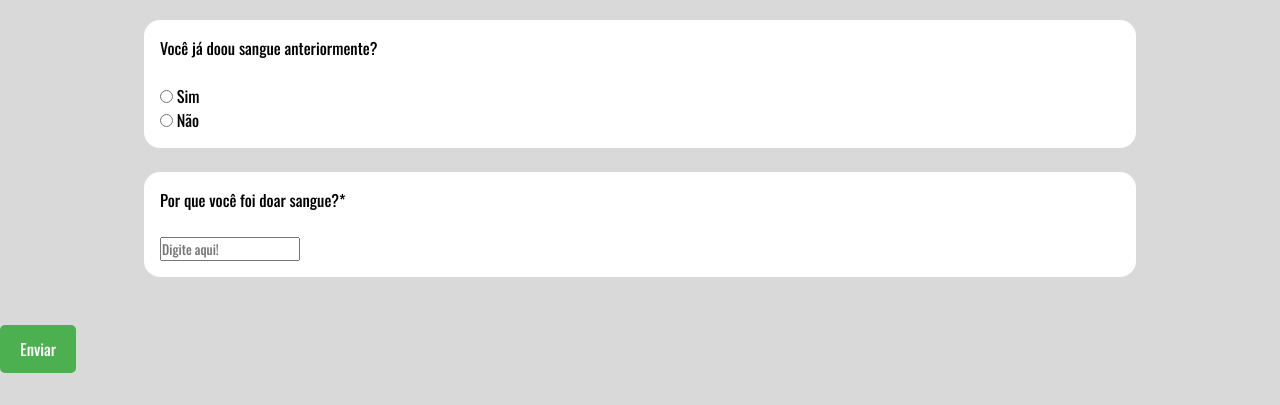
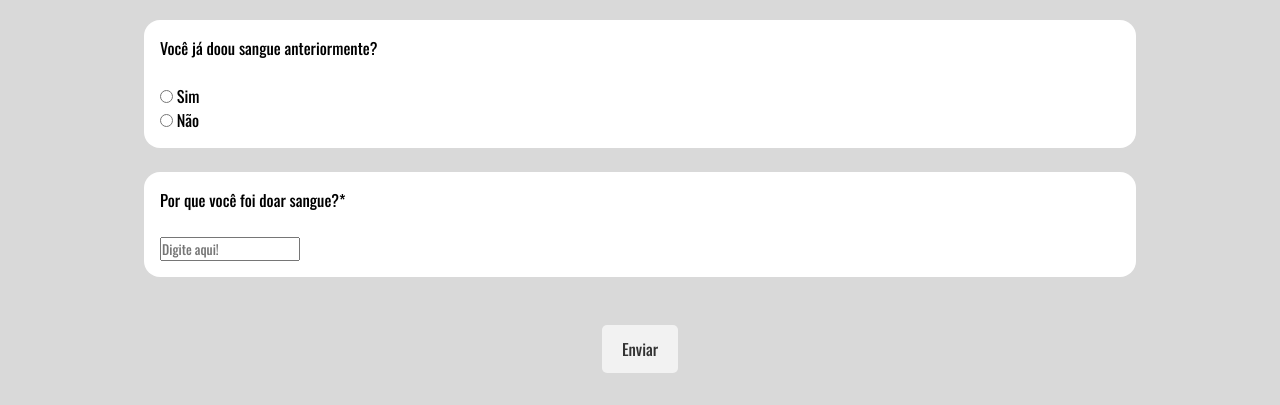
Before and after one commit to viniross/doacaoDeSangueInternaNosHospitais, a PHP site: page /forms.html in a window 1280 px wide. Shown: the part 681-1086 px from the top of the page. Run offline with PHP 8.4, Linux system fonts and the light colour scheme.

Commit message:
ATT DO CSS

```diff
--- a/forms.css
+++ b/forms.css
@@ -63,17 +63,19 @@ footer{ /* ARRUMAR ISSO */
 
 
 #enviar {
-    background-color: #4CAF50; /* Cor de fundo */
-    color: white; /* Cor do texto */
-    padding: 12px 20px; /* Espaçamento interno */
-    font-size: 16px; /* Tamanho da fonte */
-    border: none; /* Remover borda */
-    border-radius: 5px; /* Bordas arredondadas */
-    cursor: pointer; /* Cursor ao passar */
-    transition: background-color 0.3s; /* Transição suave de cor */
+    background-color: #f2f2f2;
+    color: #333;
+    padding: 12px 20px;
+    font-size: 16px;
+    border: none;
+    border-radius: 5px;
+    cursor: pointer;
+    transition: background-color 0.3s;
+    display: block;
+    margin: 0 auto;
 }
 
 /* Estilizar o botão ao passar o mouse */
 #enviar:hover {
-    background-color: #45a049; /* Cor de fundo ao passar o mouse */
+    background-color: #b4b4b4;
 }
```
